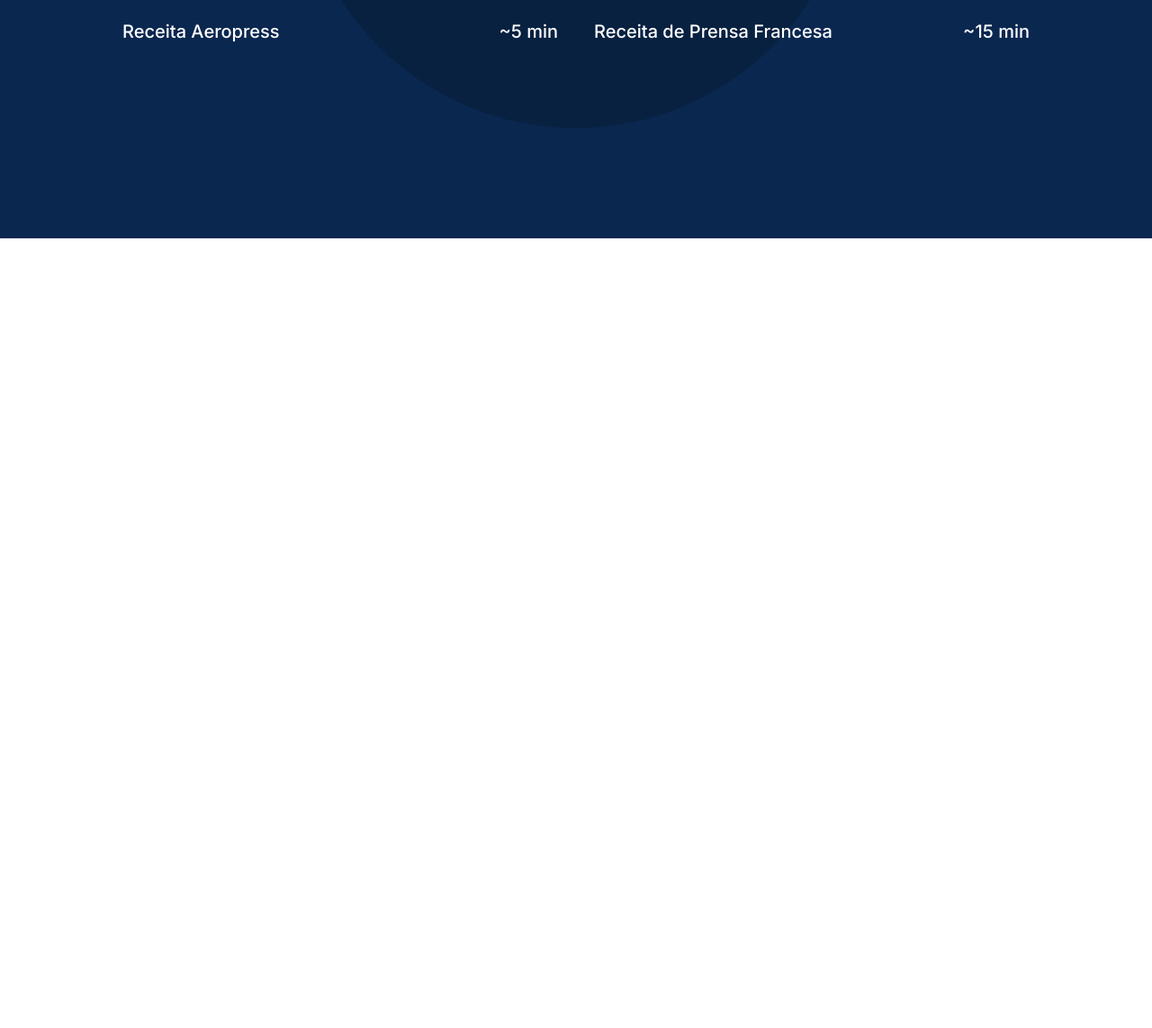
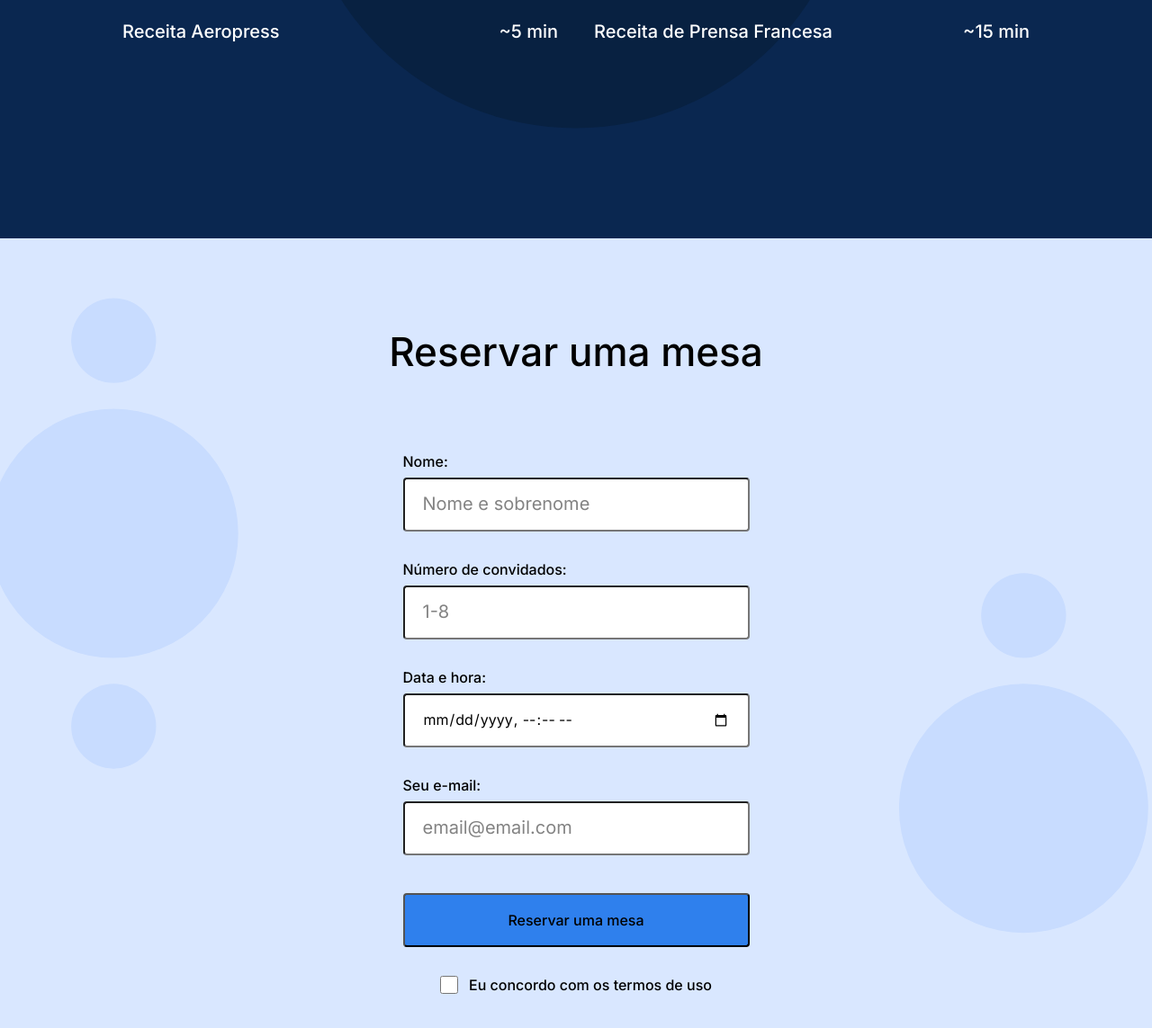
Before and after one commit to jonathanebran/web_project_coffeeshop, a plain HTML site: page index.html in a window 1280 px wide. Shown: the part 1397-2540 px from the top of the page at 90% size. Before the commit the page ends 1662 px from the top, so only its background shows below. Drawn offline with Linux system fonts and the light colour scheme.

Commit message:
Adição da seção reservation

```diff
--- a/index.html
+++ b/index.html
@@ -97,7 +97,63 @@
             </li>
           </ul>
         </section>
-        <section class="reservation" id="reservation"></section>
+        <section class="reservation" id="reservation">
+          <h2 class="reservation__title">Reservar uma mesa</h2>
+          <form action="#" class="reservation__form">
+            <fieldset class="form__fieldset">
+              <label for="name" class="form__label">Nome:</label>
+              <input
+                type="text"
+                id="name"
+                name="name"
+                class="form__input"
+                placeholder="Nome e sobrenome"
+                required
+              />
+              <label for="guests" class="form__label"
+                >Número de convidados:</label
+              >
+              <input
+                type="number"
+                id="guests"
+                name="guests"
+                class="form__input"
+                placeholder="1-8"
+                required
+              />
+              <label for="datetime" class="form__label">Data e hora:</label>
+              <input
+                type="datetime-local"
+                id="datetime"
+                name="datetime"
+                class="form__input"
+                required
+              />
+              <label for="email" class="form__label">Seu e-mail:</label>
+              <input
+                type="email"
+                id="email"
+                name="email"
+                class="form__input"
+                placeholder="email@email.com"
+                required
+              />
+            </fieldset>
+            <button type="submit" class="form__button">
+              Reservar uma mesa
+            </button>
+            <label for="terms" class="form__label">
+              <input
+                type="checkbox"
+                id="terms"
+                name="checkbox"
+                class="form__checkbox"
+                required
+              />
+              Eu concordo com os termos de uso
+            </label>
+          </form>
+        </section>
       </main>
       <footer class="footer"></footer>
     </div>
--- a/pages/index.css
+++ b/pages/index.css
@@ -156,3 +156,124 @@
   font-size: 20px;
   line-height: 30px;
 }
+
+.reservation {
+  background-color: #d9e7ff;
+  background-image: url(../images/background_reservation.svg);
+  background-position: center;
+  background-size: cover;
+  display: flex;
+  flex-direction: column;
+  align-items: center;
+  justify-content: center;
+  padding-top: 100px;
+  padding-bottom: 120px;
+}
+
+.reservation__title {
+  font-family: "Inter", Arial, sans-serif;
+  font-weight: 500;
+  font-size: 44px;
+  line-height: 52px;
+  text-align: center;
+  margin: 0 0 80px 0;
+}
+
+.reservation__form {
+  display: flex;
+  flex-direction: column;
+  align-items: center;
+}
+
+.form__fieldset {
+  display: flex;
+  flex-direction: column;
+  max-width: 385px;
+  border: 0;
+}
+
+.form__label {
+  padding-bottom: 8px;
+  font-family: "Inter", Arial, sans-serif;
+  font-weight: 500;
+  font-size: 16px;
+  line-height: 20px;
+  display: flex;
+  align-items: center;
+  gap: 12px;
+}
+
+.form__input {
+  border-radius: 4px;
+  width: 385px;
+  height: 60px;
+  box-sizing: border-box;
+  padding: 15px 20px;
+  margin-bottom: 32px;
+}
+
+.form__button {
+  border-radius: 4px;
+  height: 60px;
+  width: 385px;
+  background-color: #2f80ed;
+  margin-bottom: 32px;
+  font-family: Inter;
+  font-style: normal;
+  font-weight: 500;
+  font-size: 16px;
+  line-height: 20px;
+}
+
+::-webkit-input-placeholder {
+  font-family: "Inter", Arial, sans-serif;
+  font-weight: normal;
+  font-size: 20px;
+  line-height: 30px;
+  color: #838383;
+}
+::-moz-placeholder {
+  font-family: "Inter", Arial, sans-serif;
+  font-weight: normal;
+  font-size: 20px;
+  line-height: 30px;
+  color: #838383;
+}
+:-ms-input-placeholder {
+  font-family: "Inter", Arial, sans-serif;
+  font-weight: normal;
+  font-size: 20px;
+  line-height: 30px;
+  color: #838383;
+}
+::-ms-input-placeholder {
+  font-family: "Inter", Arial, sans-serif;
+  font-weight: normal;
+  font-size: 20px;
+  line-height: 30px;
+  color: #838383;
+}
+::placeholder {
+  font-family: "Inter", Arial, sans-serif;
+  font-weight: normal;
+  font-size: 20px;
+  line-height: 30px;
+  color: #838383;
+}
+
+.form__button:hover {
+  opacity: 0.7;
+}
+
+.form__checkbox {
+  border: 2px solid #838383;
+  height: 20px;
+  width: 20px;
+}
+
+.form__checkbox:checked {
+  background-color: #2f80ed;
+  background-image: url(../images/check.svg);
+  background-size: cover;
+  background-position: center;
+}
```
